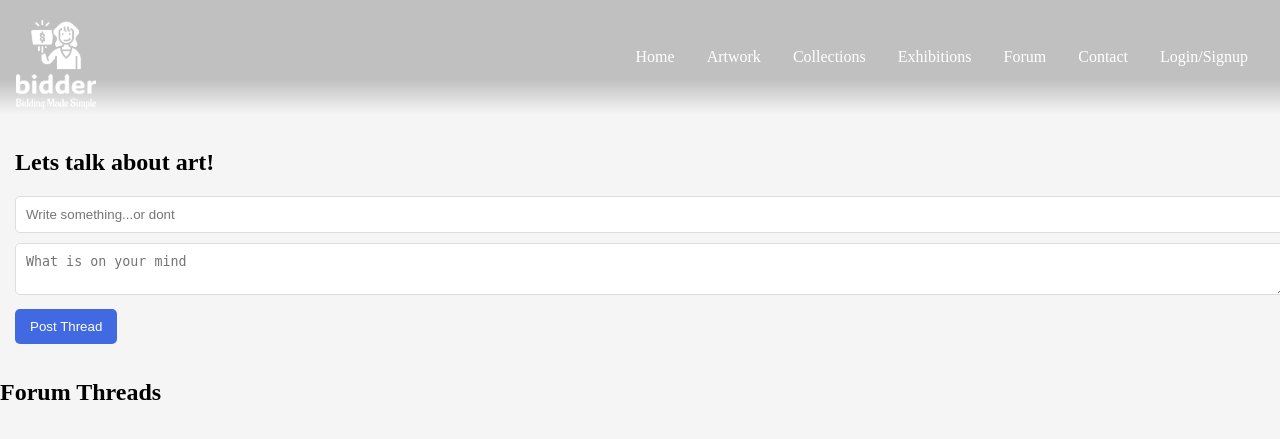
After one commit to hadiayser/LightBidder-webdev-, a PHP site: page /html/forum.html in a window 1280 px wide. The commit adds this page. Shown: the top 439 px of the page. Run offline with PHP 8.4, Linux system fonts and the light colour scheme.

Commit message:
forum page work in progress

```diff
--- a/css/css.css
+++ b/css/css.css
@@ -159,3 +159,79 @@ header h1{
     height: auto;
 
 }
+
+#create-thread {
+    background: whitesmoke;
+    padding: 15px;
+    margin-bottom: 20px;
+    border-radius: 5px;
+    /* height: 40vh;
+    width: 100vw;
+    background-size: cover;
+    background-position: cover cover;
+    background-image: url('https://wallpapers.com/images/featured/art-dajgwkpkb3im2q3u.jpg'); */
+  }
+
+  #create-thread input,
+  #create-thread textarea {
+    width: 100%;
+    margin-bottom: 10px;
+    padding: 10px;
+    border: 1px solid #ddd;
+    border-radius: 5px;
+  }
+
+  #create-thread button {
+    background-color: #4169E1
+    ;
+    color: white;
+    border: none;
+    padding: 10px 15px;
+    border-radius: 5px;
+  }
+
+  #create-thread button:hover {
+    background-color: #005fa3;
+    cursor: pointer;
+
+  }
+
+  /* Forum Threads */
+  #forum-threads {
+    margin-top: 20px;
+  }
+
+  #threads-container {
+    display: flex;
+    flex-direction: column;
+    gap: 15px;
+  }
+
+  .thread {
+    background: whitesmoke;
+    border: 1px solid #ddd;
+    border-radius: 5px;
+    padding: 15px;
+  }
+
+  .thread h3 {
+    margin: 0;
+    color: black;
+  }
+
+  .thread p {
+    margin: 10px 0;
+  }
+
+  .thread button {
+    background-color: #780606;
+    color: white;
+    border: none;
+    padding: 5px 10px;
+    border-radius: 5px;
+    cursor: pointer;
+  }
+
+  .thread button:hover {
+    background-color: #cc0000;
+  }
--- /dev/null
+++ b/html/forum.html
@@ -0,0 +1,119 @@
+<!DOCTYPE html>
+<html lang="en">
+  <head>
+    <meta charset="UTF-8" />
+    <meta name="viewport" content="width=device-width, initial-scale=1.0" />
+    <link rel="stylesheet" href="../css/css.css" />
+    <title>Homepage</title>
+  </head>
+  <body>
+    <header>
+      <div>
+        <div class="nav-logo">
+          <a href="#" class="logo"
+            ><img src="../img/logo-no-background.png" alt=""
+          /></a>
+        </div>
+        <ul id="homepageNav">
+          <li><a href="index.html">Home</a></li>
+          <li><a href="artworks.html">Artwork</a></li>
+          <li><a href="index.html">Collections</a></li>
+          <li><a href="index.html">Exhibitions</a></li>
+          <li><a href="forum.html">Forum</a></li>
+          <li><a href="contact.html">Contact</a></li>
+          <li><a href="web.html">Login/Signup</a></li>
+        </ul>
+      </div>
+    </header>
+    <section id="create-thread">
+      <h2>Lets talk about art!</h2>
+      <input
+        type="text"
+        id="thread-title"
+        placeholder="Write something...or dont"
+      />
+      <textarea
+        id="thread-content"
+        placeholder="What is on your mind"
+      ></textarea>
+      <button id="post-thread">Post Thread</button>
+    </section>
+
+    <!-- Forum Threads Section -->
+    <section id="forum-threads">
+      <h2>Forum Threads</h2>
+      <div id="threads-container">
+        <!-- Threads will appear here -->
+      </div>
+    </section>
+    <script>
+      // This tells the browser to wait until the page is fully loaded and all the HTML has been parsed
+      document.addEventListener("DOMContentLoaded", () => {
+        const postThreadBtn = document.getElementById("post-thread");
+        const threadsContainer = document.getElementById("threads-container");
+
+        // Add Event Listener to Post Thread Button
+        postThreadBtn.addEventListener("click", () => {
+          const title = document.getElementById("thread-title").value.trim();
+          const content = document
+            .getElementById("thread-content")
+            .value.trim();
+          //   if (!title || !content) {
+          //     alert("Please fill in both the title and content!");
+          //     return;
+          //   }
+
+          // Create a new thread element
+          const thread = document.createElement("div");
+          thread.className = "thread";
+          thread.innerHTML = `
+          <h3>${title}</h3>
+          <p>${content}</p>
+          <div class="comments">
+            <input type="text" class="comment-input" placeholder="Write a comment..." />
+            <button class="add-comment">Add Comment</button>
+            <ul class="comments-list"></ul>
+          </div>
+          `;
+          //   <button class="delete-thread">Delete</button>
+
+          // Add delete functionality to the thread
+          //   const deleteButton = thread.querySelector(".delete-thread");
+          //   deleteButton.addEventListener("click", () => {
+          //     threadsContainer.removeChild(thread);
+          //   });
+
+          // Add comment functionality to the thread
+          const commentInput = thread.querySelector(".comment-input");
+          const addCommentButton = thread.querySelector(".add-comment");
+          const commentsList = thread.querySelector(".comments-list");
+
+          addCommentButton.addEventListener("click", () => {
+            const commentText = commentInput.value.trim();
+            if (!commentText) {
+              alert("Please write a comment!");
+              return;
+            }
+
+            // Create a new comment list item
+            const comment = document.createElement("li");
+            comment.textContent = commentText;
+
+            // Append the comment to the list
+            commentsList.appendChild(comment);
+
+            // Clear the comment input field
+            commentInput.value = "";
+          });
+
+          // Add the new thread to the container
+          threadsContainer.appendChild(thread);
+
+          // Clear inputs
+          document.getElementById("thread-title").value = "";
+          document.getElementById("thread-content").value = "";
+        });
+      });
+    </script>
+  </body>
+</html>
--- a/html/index.html
+++ b/html/index.html
@@ -17,6 +17,7 @@
           <li><a href="artworks.html">Artwork</a></li>
           <li><a href="index.html">Collections</a></li>
           <li><a href="index.html">Exhibitions</a></li>
+          <li><a href="forum.html">Forum</a></li>
           <li><a href="contact.html">Contact</a></li>
           <li><a href="web.html">Login/Signup</a></li>
 
```
